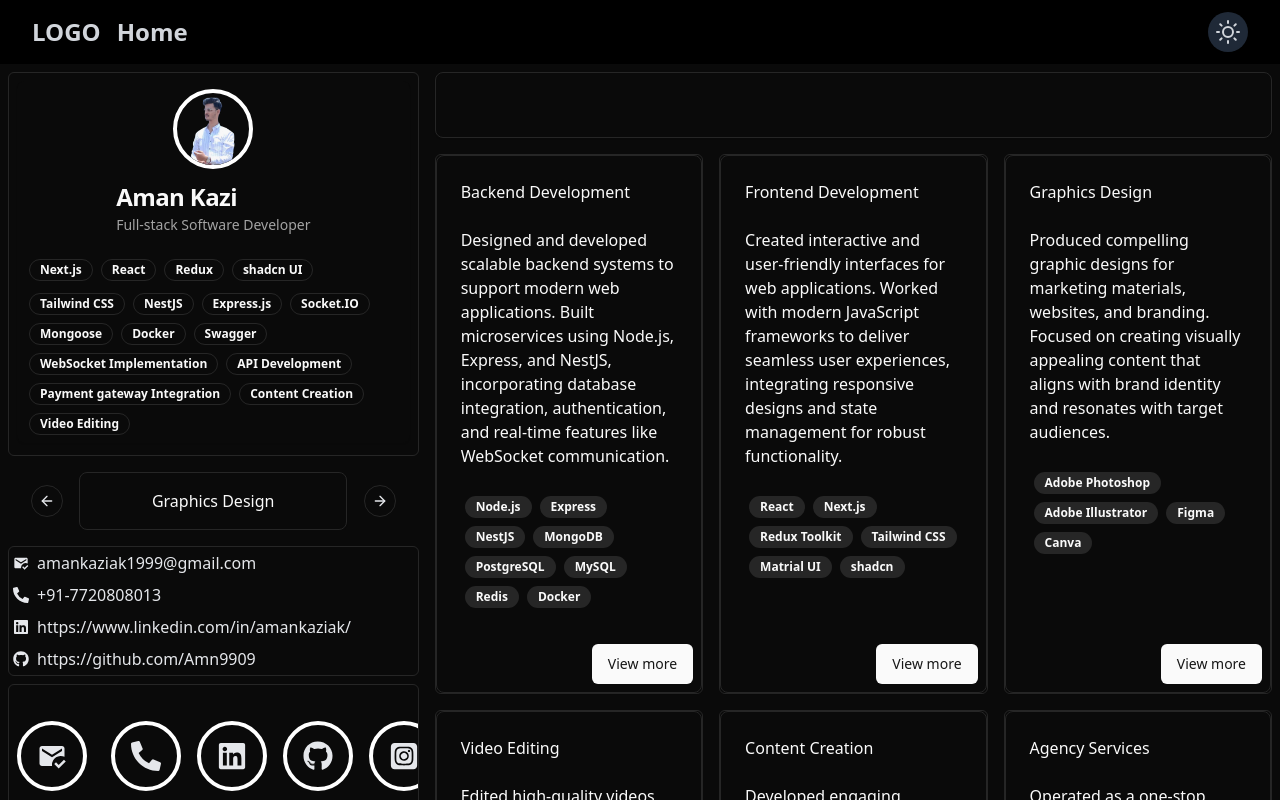
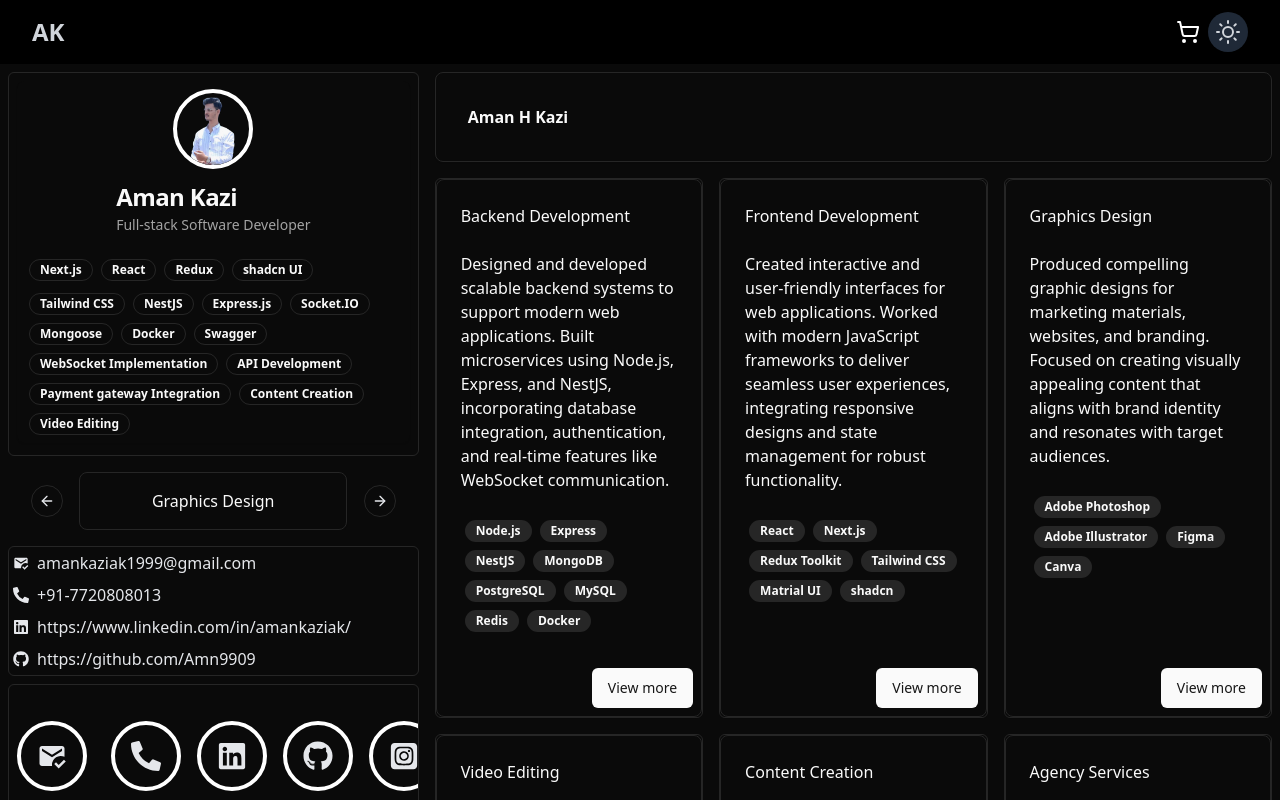
Before and after one commit to Amn9909/portfolio-amn, a Next.js app: page / in a window 1280 px wide. Shown: the top 800 px of the page. Built offline with nearby package versions, Linux system fonts and the light colour scheme.

Commit message:
added changes

```diff
--- a/app/(components)/Navbar.tsx
+++ b/app/(components)/Navbar.tsx
@@ -4,27 +4,28 @@ import ThemeSwitcher from '../(toggleDarkMode)/ThemeSwitcher';
 import { useTheme } from 'next-themes';
 import clsx from 'clsx';
 import { useEffect, useState } from 'react';
+import { ShoppingCart } from 'lucide-react';
 
 const Navbar = () => {
     const { theme } = useTheme()
     return (
         <nav
-        className={`${theme === 'dark' ? `bg-black text-white` :`bg-white text-black` }`}
+            className={`${theme === 'dark' ? `bg-black text-white` : `bg-white text-black`}`}
         // className={`border-black-500 ${theme === 'dark' ? 'bg-black text-white' : 'bg-white text-black'}`}
         >
             <div className="max-w-7xl mx-auto px-4 sm:px-6 lg:px-8 flex items-center justify-between">
                 <div className="flex items-center  h-16">
                     {/* Home Link */}
                     <Link
-                        href="/home"
+                        href="/"
                         className={clsx(
                             'text-2xl font-bold',
                             theme === 'dark' ? 'text-gray-300 hover:text-white' : 'text-gray-700 hover:text-black'
                         )}
                     >
-                        LOGO
+                        AK
                     </Link>
-                    <Link
+                    {/* <Link
                         href="/home"
                         className={clsx(
                             'text-2xl font-bold ml-4',
@@ -32,11 +33,14 @@ const Navbar = () => {
                         )}
                     >
                         Home
-                    </Link>
+                    </Link> */}
 
                     {/* Theme Switcher */}
                 </div>
-                <div>
+                <div className=' flex justify-center items-center'>
+                    <div className='p-2'>
+                        <ShoppingCart />
+                    </div>
                     <ThemeSwitcher />
                 </div>
             </div>
--- a/app/home/page.tsx
+++ b/app/home/page.tsx
@@ -112,7 +112,8 @@ const Home = () => {
             <div className="col-span-2 3xs:col-span-3 xxs:col-span-3 xs:col-span-3 sm:col-span-3 md:col-span-2 lg:col-span-2 xl:col-span-2 2xl:col-span-2">
                 <div className="m-2">
                     <Card className="p-2 flex items-center justify-between">
-                        <CardHeader>
+                        <CardHeader className="font-extrabold">
+                            Aman H Kazi
                             {/* <CardDescription>Search projects</CardDescription> */}
                         </CardHeader>
                     </Card>
```
